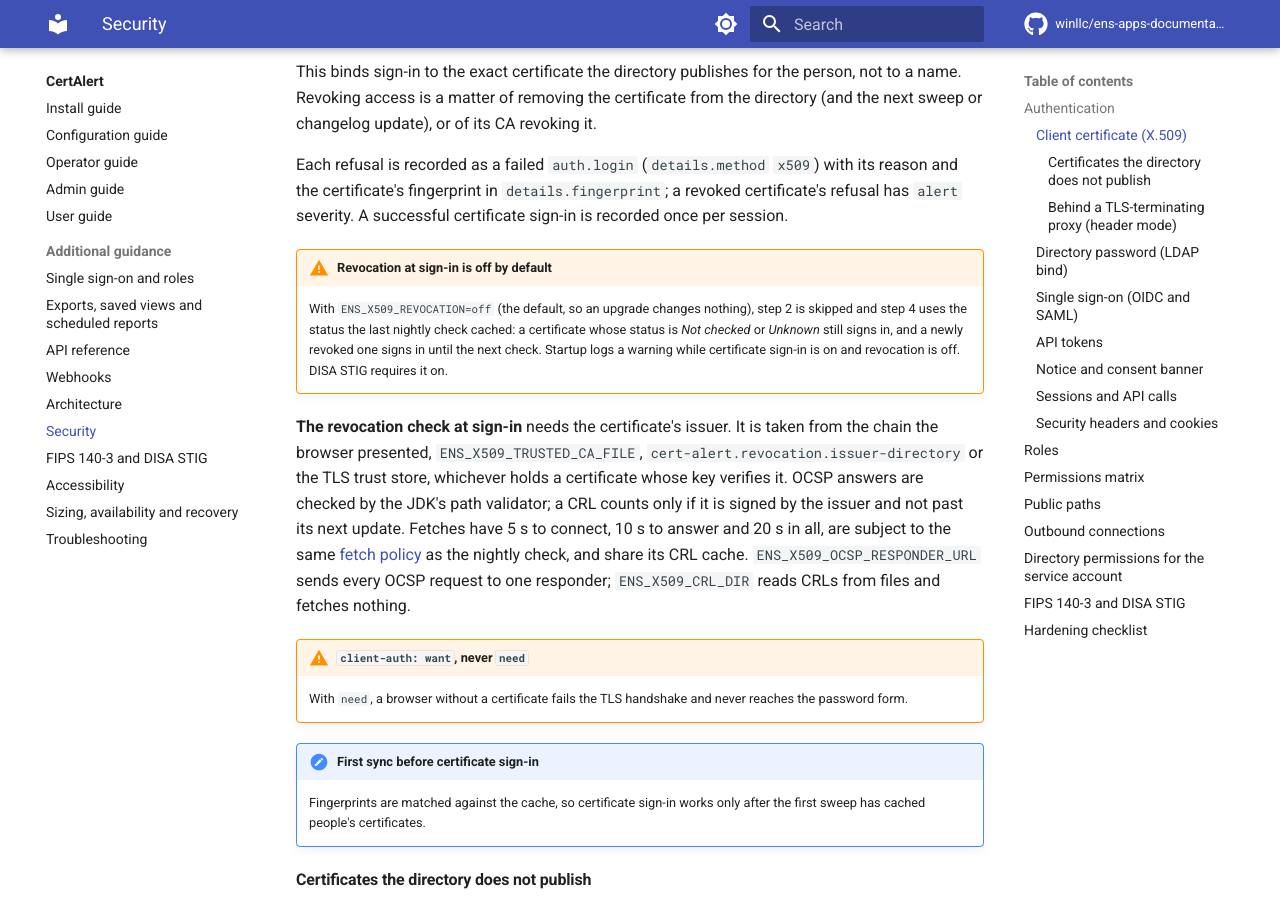
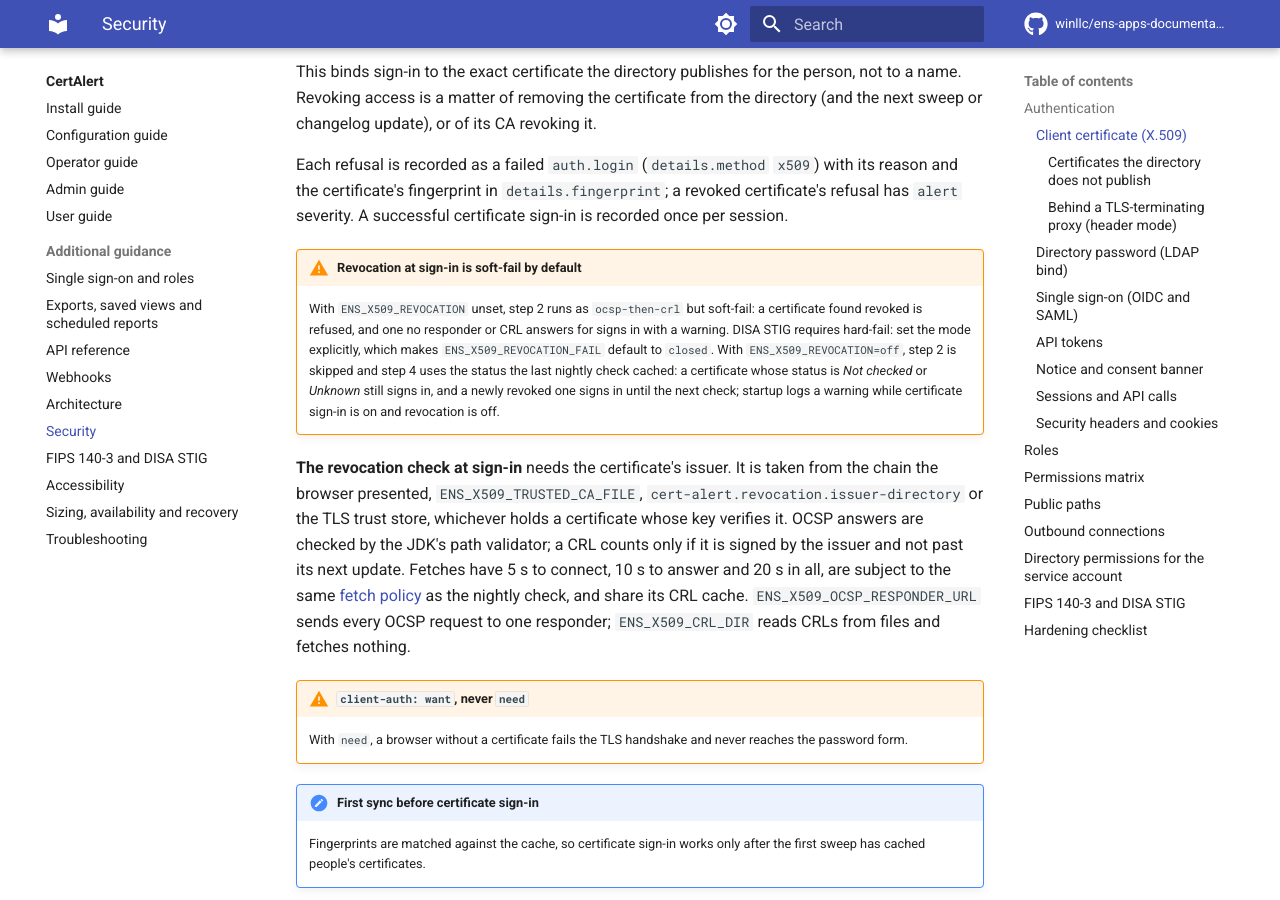
Before and after one commit to winllc/ens-apps-documentation, an MkDocs documentation site: the page built from docs/cert-alert/security.md, in a window 1280 px wide and 900 px high, scrolled down 1209 px. Built offline with MkDocs 1.6.1 and Material for MkDocs 9.7.7, drawn with Linux system fonts in a browser that asks for light colours; comment, search, counter and statistics services are not loaded.

Commit message:
CertAlert: revocation at sign-in is on by default (soft-fail), not off
Since cert-alert#20, ENS_X509_REVOCATION unset means ocsp-then-crl, soft-fail,
and ENS_X509_REVOCATION_FAIL defaults to open while the mode is unset and to
closed once it is set. The configuration, FIPS/STIG and security pages still
gave the old off/closed defaults.

Co-Authored-By: Claude Opus 5.5 <noreply@anthropic.com>
Claude-Session: https://claude.ai/code/session_01R2Q6XtDB8DfVmiejzJGwBh

```diff
--- a/docs/cert-alert/security.md
+++ b/docs/cert-alert/security.md
@@ -48,12 +48,14 @@ Each refusal is recorded as a failed `auth.login` (`details.method` `x509`) with
 the certificate's fingerprint in `details.fingerprint`; a revoked certificate's refusal has
 `alert` severity. A successful certificate sign-in is recorded once per session.
 
-!!! warning "Revocation at sign-in is off by default"
-    With `ENS_X509_REVOCATION=off` (the default, so an upgrade changes nothing), step 2 is skipped
-    and step 4 uses the status the last nightly check cached: a certificate whose status is *Not
-    checked* or *Unknown* still signs in, and a newly revoked one signs in until the next check.
-    Startup logs a warning while certificate sign-in is on and revocation is off. DISA STIG
-    requires it on.
+!!! warning "Revocation at sign-in is soft-fail by default"
+    With `ENS_X509_REVOCATION` unset, step 2 runs as `ocsp-then-crl` but soft-fail: a certificate
+    found revoked is refused, and one no responder or CRL answers for signs in with a warning. DISA
+    STIG requires hard-fail: set the mode explicitly, which makes `ENS_X509_REVOCATION_FAIL`
+    default to `closed`. With `ENS_X509_REVOCATION=off`, step 2 is skipped and step 4 uses the
+    status the last nightly check cached: a certificate whose status is *Not checked* or *Unknown*
+    still signs in, and a newly revoked one signs in until the next check; startup logs a warning
+    while certificate sign-in is on and revocation is off.
 
 **The revocation check at sign-in** needs the certificate's issuer. It is taken from the chain
 the browser presented, `ENS_X509_TRUSTED_CA_FILE`, `cert-alert.revocation.issuer-directory` or
```
Also changed, not shown: docs/cert-alert/configuration.md (+2 -2 lines), docs/cert-alert/fips-and-stig.md (+3 -3 lines).
